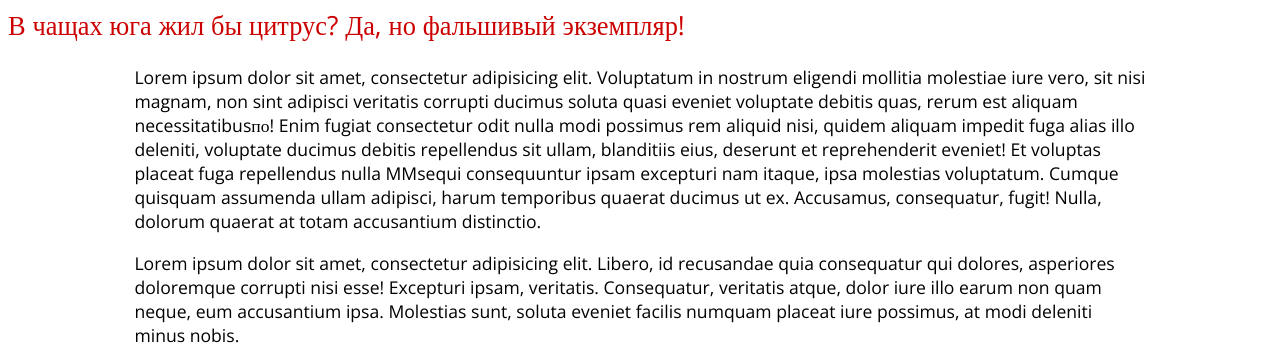
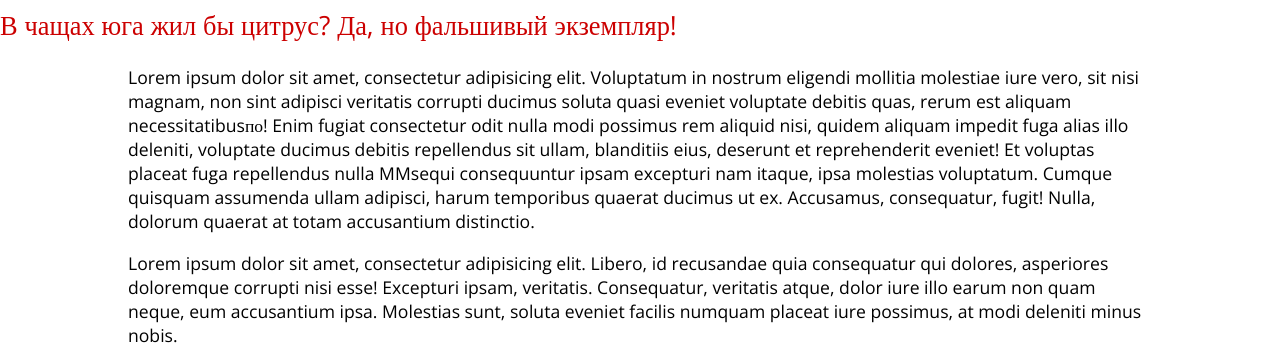
Before and after one commit to bing19/js_lesson, a website: page app/index.html in a window 1280 px wide. Shown: the part 88-449 px from the top of the page. Drawn offline with nearby package versions, Linux system fonts and the light colour scheme.

Commit message:
Подключил Normalize

```diff
--- a/app/index.html
+++ b/app/index.html
@@ -7,7 +7,7 @@
     <!-- The above 3 meta tags *must* come first in the head; any other head content must come *after* these tags -->
     <title>My Site</title>
 
-    <!-- Bootstrap -->
+    <link rel="stylesheet" type="text/css" href="bower/normalize-css/normalize.css">
     <link href="css/main.css" rel="stylesheet">
     <link href="">
 
--- a/bower.json
+++ b/bower.json
@@ -17,5 +17,8 @@
     "normalize-css": "normalize.css#^4.1.1",
     "bootstrap": "^3.3.6",
     "modernizer": "^2.8.2"
+  },
+  "devDependencies": {
+    "reset-css": "^2.0.2011012603"
   }
 }
```
